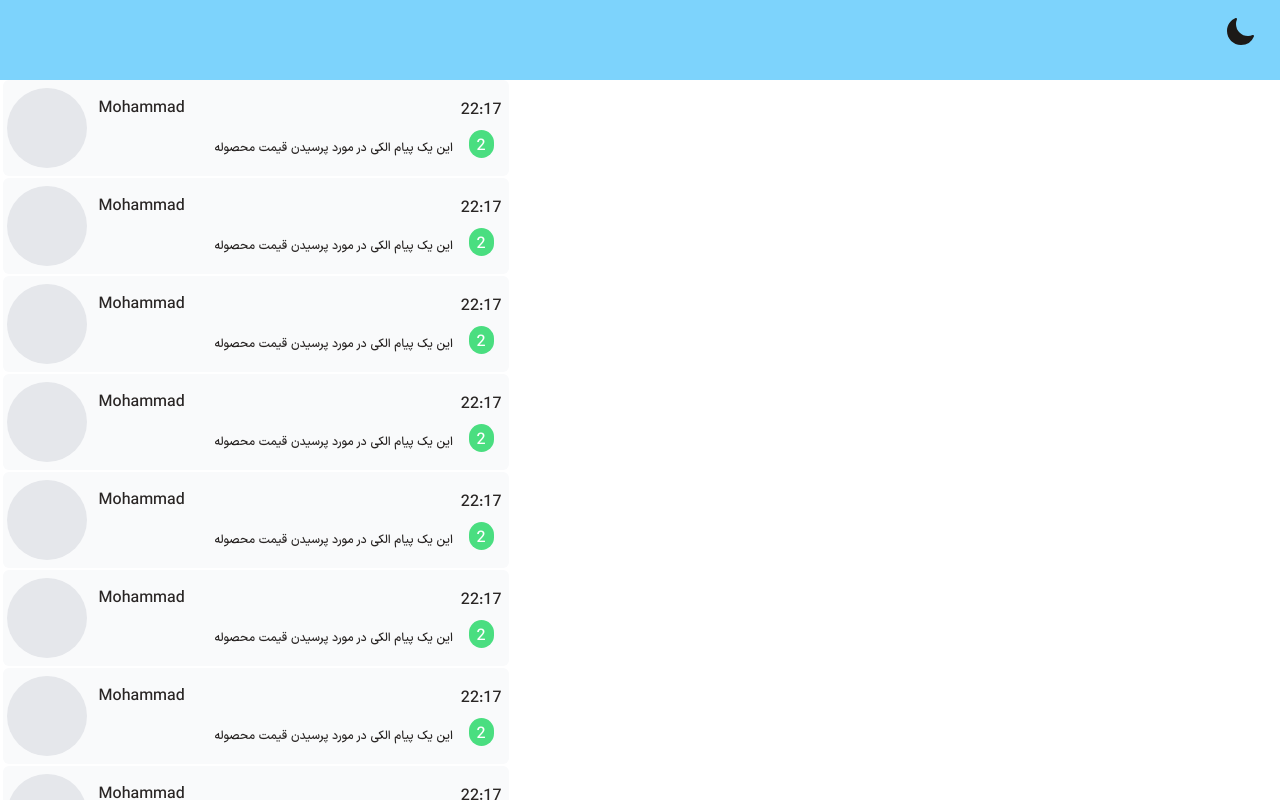
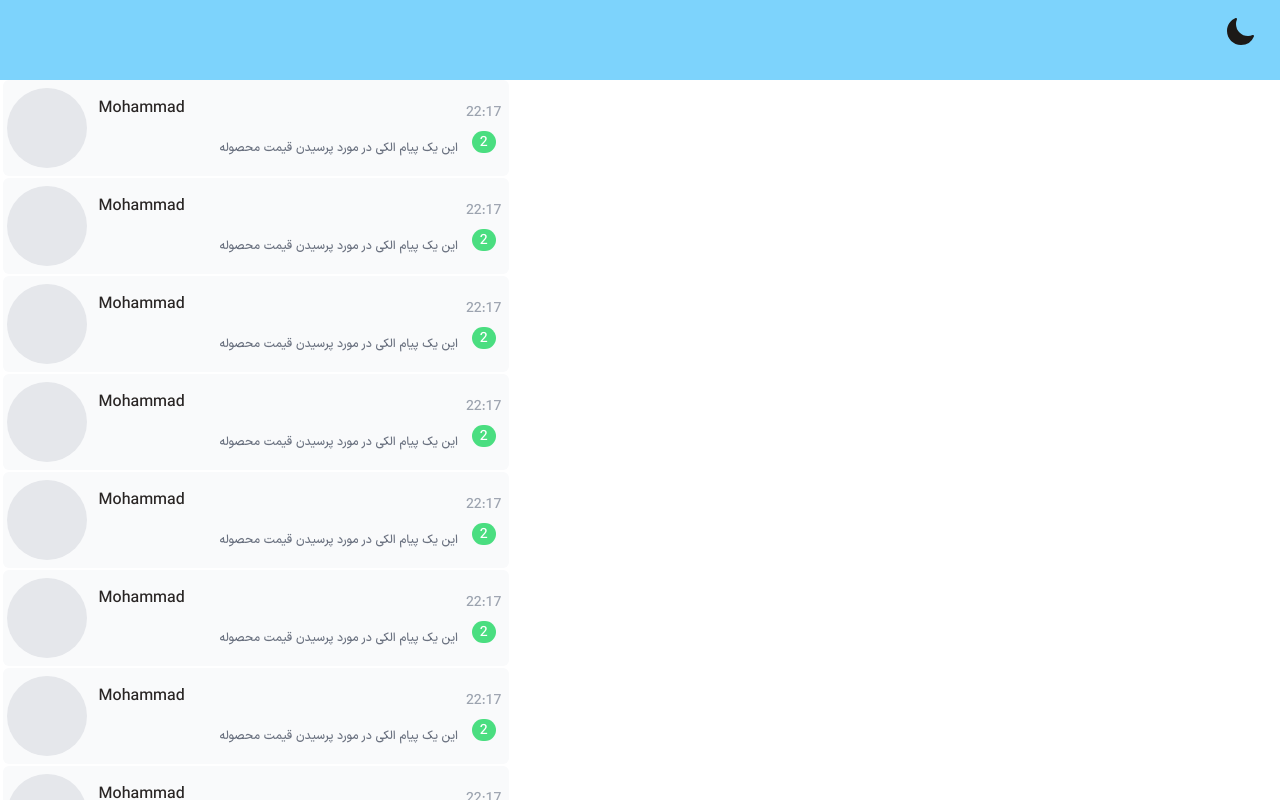
Before and after one commit to mojada7/majazz, a Next.js app: page /agahi/messenger in a window 1280 px wide. Built offline with nearby package versions, Linux system fonts and the light colour scheme.

Commit message:
bettermessenger

```diff
--- a/src/app/agahi/messenger/page.tsx
+++ b/src/app/agahi/messenger/page.tsx
@@ -17,23 +17,23 @@ function Messenger() {
           {message1.map(i=>{
       return(
       <div className='w-[99%] py-2 px-1 pe-2 text-center rounded-md bg-gray-50 dark:bg-black flex justify-between items-center' key={Math.random()*100000}>
-      <div className='w-[5rem] h-[5rem] rounded-full bg-gray-200 dark:bg-stone-900'>
+      <div className='w-[4rem] lg:w-[5rem] h-[4rem] lg:h-[5rem] rounded-full bg-gray-200 dark:bg-stone-900'>
 
       </div>
       <div className='h-full py-2 flex flex-col justify-between grow px-2'>
         <div className='w-fit text-md ps-1'>
           {i.contact}
         </div>
-        <div className='ms-4 text-right text-xs h-4 overflow-hidden mb-1'>
+        <div className='ms-6 text-right text-xs h-4 overflow-hidden mb-1 text-gray-500'>
           {i.messages[0].message}
         </div>
       </div>
       <div>
       <div className='flex flex-col gap-2 items-center'>
-            <div className='text-md'>
+            <div className='text-sm text-gray-400'>
               {i.messages[0].date}
             </div>
-            <div className='rounded-full bg-green-400 px-2 pt-1 text-white w-fit'>
+            <div className='rounded-full text-sm bg-green-400 px-2 pt-[2px] text-white w-fit'>
               2
             </div>
 
```
